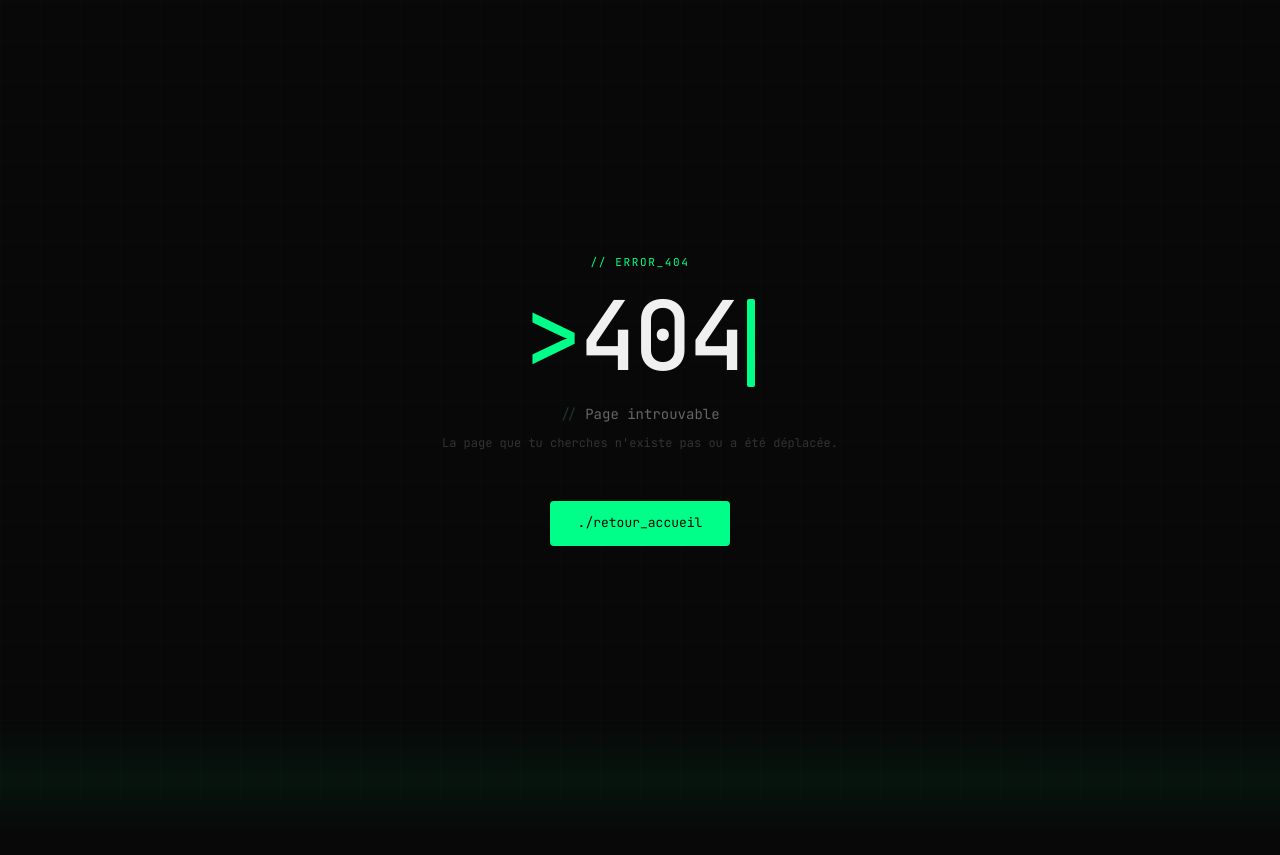
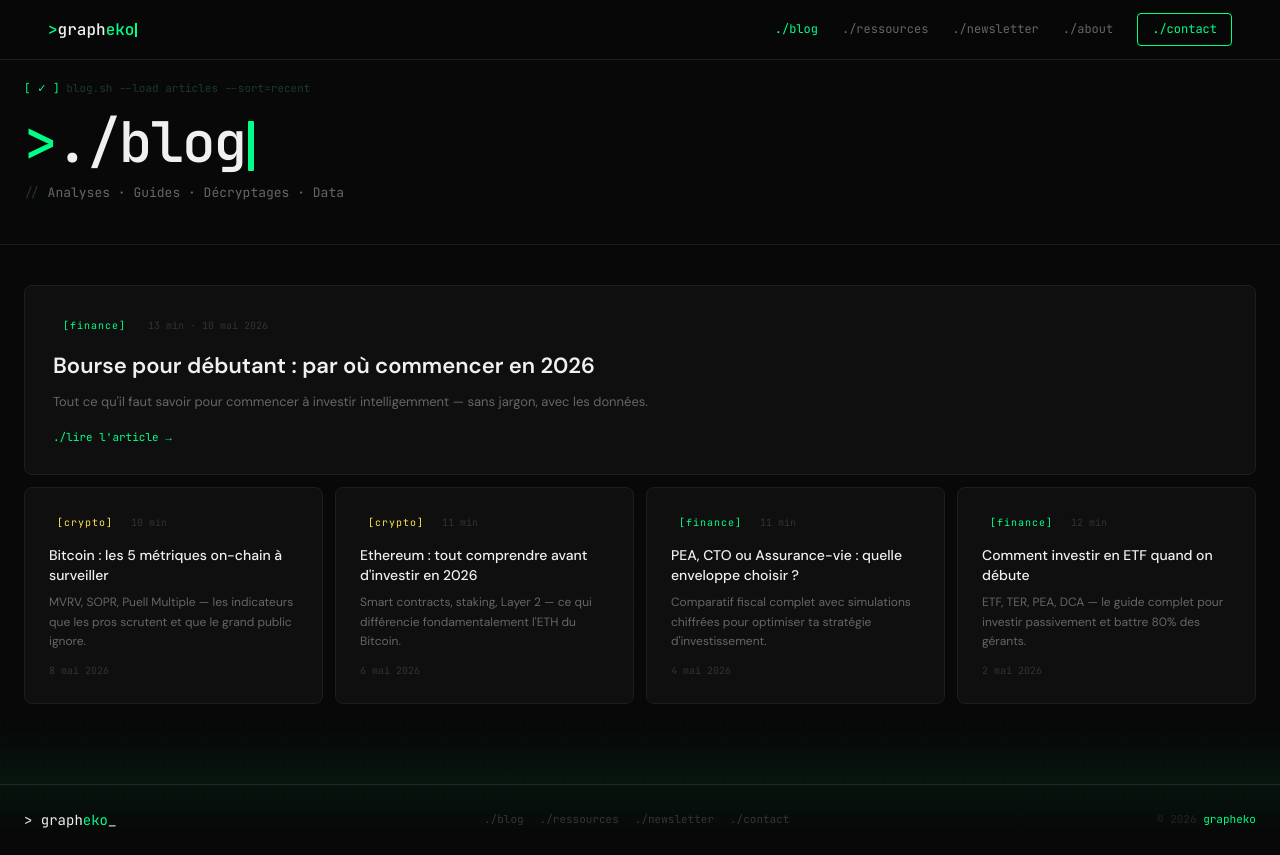
Before and after one commit to Grapheko/grapheko, a Next.js app: page /blog in a window 1280 px wide. Before the commit this address had no page. Before the commit the page ends 800 px from the top, so only its background shows below. Built offline with nearby package versions, Linux system fonts and the light colour scheme.

Commit message:
Create index.jsx

```diff
--- /dev/null
+++ b/pages/blog/index.jsx
@@ -0,0 +1,114 @@
+import Head from 'next/head'
+import Link from 'next/link'
+import { useEffect } from 'react'
+import { initScrollDepth, gEvent } from '../../lib/gtm'
+
+const ARTICLES = [
+  { slug: 'bourse-debutant-2026', title: 'Bourse pour débutant : par où commencer en 2026', cat: 'finance', time: '13 min', date: '10 mai 2026', excerpt: 'Tout ce qu\'il faut savoir pour commencer à investir intelligemment — sans jargon, avec les données.' },
+  { slug: 'bitcoin-metriques-onchain', title: 'Bitcoin : les 5 métriques on-chain à surveiller', cat: 'crypto', time: '10 min', date: '8 mai 2026', excerpt: 'MVRV, SOPR, Puell Multiple — les indicateurs que les pros scrutent et que le grand public ignore.' },
+  { slug: 'ethereum-2026', title: 'Ethereum : tout comprendre avant d\'investir en 2026', cat: 'crypto', time: '11 min', date: '6 mai 2026', excerpt: 'Smart contracts, staking, Layer 2 — ce qui différencie fondamentalement l\'ETH du Bitcoin.' },
+  { slug: 'pea-cto-assurance-vie', title: 'PEA, CTO ou Assurance-vie : quelle enveloppe choisir ?', cat: 'finance', time: '11 min', date: '4 mai 2026', excerpt: 'Comparatif fiscal complet avec simulations chiffrées pour optimiser ta stratégie d\'investissement.' },
+  { slug: 'etf-debutant', title: 'Comment investir en ETF quand on débute', cat: 'finance', time: '12 min', date: '2 mai 2026', excerpt: 'ETF, TER, PEA, DCA — le guide complet pour investir passivement et battre 80% des gérants.' },
+]
+
+const CAT = {
+  finance: { bg: '#001A0D', color: '#00FF88' },
+  crypto: { bg: '#1A1500', color: '#FFE44D' },
+  data: { bg: '#001020', color: '#00C2FF' },
+  alerte: { bg: '#1A0000', color: '#FF4D4D' },
+}
+
+export default function Blog() {
+  useEffect(() => {
+    const clean = initScrollDepth('blog')
+    return () => clean?.()
+  }, [])
+
+  return (
+    <>
+      <Head>
+        <title>Blog — Grapheko | Analyses finance & crypto</title>
+        <meta name="description" content="Analyses, guides et décryptages finance, crypto et investissement par Grapheko." />
+        <meta name="viewport" content="width=device-width, initial-scale=1" />
+        <link rel="canonical" href="https://grapheko.fr/blog" />
+      </Head>
+
+      {/* NAV */}
+      <nav style={{position:'fixed',top:0,left:0,right:0,zIndex:50,padding:'0 24px',height:'60px',display:'flex',alignItems:'center',justifyContent:'space-between',background:'rgba(8,8,8,.95)',backdropFilter:'blur(12px)',borderBottom:'0.5px solid var(--border)'}}>
+        <Link href="/" style={{fontFamily:'var(--mono)',fontSize:'16px',fontWeight:500,color:'var(--text-primary)',textDecoration:'none'}}>
+          <span style={{color:'var(--neon)'}}>{'>'}</span>graph<span style={{color:'var(--neon)'}}>eko</span>
+          <span style={{display:'inline-block',width:'2px',height:'14px',background:'var(--neon)',verticalAlign:'middle',marginLeft:'1px',animation:'blink 1s step-end infinite'}}/>
+        </Link>
+        <div className="desktop-nav" style={{display:'flex',alignItems:'center',gap:'24px'}}>
+          {[['./blog','/blog'],['./ressources','/ressources'],['./newsletter','/newsletter'],['./about','/about']].map(([l,h])=>(
+            <Link key={h} href={h} style={{fontFamily:'var(--mono)',fontSize:'12px',color:h==='/blog'?'var(--neon)':'var(--text-secondary)',textDecoration:'none'}}>{l}</Link>
+          ))}
+          <Link href="/contact" style={{fontFamily:'var(--mono)',fontSize:'12px',color:'var(--neon)',border:'0.5px solid var(--neon)',padding:'6px 14px',borderRadius:'4px',textDecoration:'none'}}>./contact</Link>
+        </div>
+      </nav>
+
+      {/* HEADER */}
+      <div style={{padding:'80px 24px 40px',borderBottom:'0.5px solid var(--border)',position:'relative',zIndex:1}}>
+        <div style={{fontFamily:'var(--mono)',fontSize:'11px',color:'#1A3A2A',marginBottom:'16px'}}>
+          <span style={{color:'var(--neon)'}}>[ ✓ ]</span> blog.sh --load articles --sort=recent
+        </div>
+        <h1 style={{fontFamily:'var(--mono)',fontSize:'clamp(28px,5vw,56px)',fontWeight:500,letterSpacing:'-2px',lineHeight:1,marginBottom:'12px'}}>
+          <span style={{color:'var(--neon)'}}>{'>'}</span>./blog
+          <span style={{display:'inline-block',width:'6px',height:'clamp(24px,4.5vw,50px)',background:'var(--neon)',verticalAlign:'middle',marginLeft:'3px',animation:'blink 1s step-end infinite',borderRadius:'1px'}}/>
+        </h1>
+        <p style={{fontFamily:'var(--mono)',fontSize:'13px',color:'var(--text-secondary)'}}>
+          <span style={{color:'#1A3A2A',marginRight:'8px'}}>//</span>Analyses · Guides · Décryptages · Data
+        </p>
+      </div>
+
+      {/* ARTICLES */}
+      <section style={{padding:'40px 24px 80px',position:'relative',zIndex:1}}>
+        {/* Featured */}
+        <Link href={`/blog/${ARTICLES[0].slug}`}
+          onClick={()=>gEvent('article_click',{article_title:ARTICLES[0].title,article_category:ARTICLES[0].cat})}
+          style={{background:'var(--surface)',border:'0.5px solid var(--border)',borderRadius:'8px',padding:'28px',textDecoration:'none',display:'block',marginBottom:'12px'}}>
+          <div style={{display:'flex',alignItems:'center',gap:'12px',marginBottom:'14px'}}>
+            <span style={{...CAT[ARTICLES[0].cat],fontFamily:'var(--mono)',fontSize:'10px',letterSpacing:'.1em',padding:'4px 10px',borderRadius:'3px'}}>[{ARTICLES[0].cat}]</span>
+            <span style={{fontFamily:'var(--mono)',fontSize:'10px',color:'#333'}}>{ARTICLES[0].time} · {ARTICLES[0].date}</span>
+          </div>
+          <h2 style={{fontSize:'clamp(16px,2.5vw,22px)',fontWeight:600,color:'var(--text-primary)',lineHeight:1.3,marginBottom:'10px'}}>{ARTICLES[0].title}</h2>
+          <p style={{fontSize:'13px',color:'var(--text-secondary)',lineHeight:1.7}}>{ARTICLES[0].excerpt}</p>
+          <div style={{fontFamily:'var(--mono)',fontSize:'11px',color:'var(--neon)',marginTop:'16px'}}>./lire l'article →</div>
+        </Link>
+
+        {/* Grid */}
+        <div style={{display:'grid',gridTemplateColumns:'repeat(auto-fit,minmax(280px,1fr))',gap:'12px'}}>
+          {ARTICLES.slice(1).map(a=>(
+            <Link key={a.slug} href={`/blog/${a.slug}`}
+              onClick={()=>gEvent('article_click',{article_title:a.title,article_category:a.cat})}
+              style={{background:'var(--surface)',border:'0.5px solid var(--border)',borderRadius:'8px',padding:'24px',textDecoration:'none',display:'flex',flexDirection:'column'}}>
+              <div style={{display:'flex',alignItems:'center',gap:'10px',marginBottom:'12px'}}>
+                <span style={{...CAT[a.cat],fontFamily:'var(--mono)',fontSize:'10px',letterSpacing:'.1em',padding:'3px 8px',borderRadius:'3px'}}>[{a.cat}]</span>
+                <span style={{fontFamily:'var(--mono)',fontSize:'10px',color:'#333'}}>{a.time}</span>
+              </div>
+              <div style={{fontSize:'14px',fontWeight:500,color:'var(--text-primary)',lineHeight:1.4,marginBottom:'8px',flex:1}}>{a.title}</div>
+              <div style={{fontSize:'12px',color:'var(--text-secondary)',lineHeight:1.6,marginBottom:'12px'}}>{a.excerpt}</div>
+              <div style={{fontFamily:'var(--mono)',fontSize:'10px',color:'#333'}}>{a.date}</div>
+            </Link>
+          ))}
+        </div>
+      </section>
+
+      {/* FOOTER MINI */}
+      <footer style={{borderTop:'0.5px solid var(--border)',padding:'24px',display:'flex',justifyContent:'space-between',alignItems:'center',flexWrap:'wrap',gap:'8px',position:'relative',zIndex:1}}>
+        <Link href="/" style={{fontFamily:'var(--mono)',fontSize:'14px',color:'var(--text-primary)',textDecoration:'none'}}>{'>'} graph<span style={{color:'var(--neon)'}}>eko</span>_</Link>
+        <div style={{display:'flex',gap:'16px',flexWrap:'wrap'}}>
+          {[['./blog','/blog'],['./ressources','/ressources'],['./newsletter','/newsletter'],['./contact','/contact']].map(([l,h])=>(
+            <Link key={h} href={h} style={{fontFamily:'var(--mono)',fontSize:'11px',color:'#333',textDecoration:'none'}}>{l}</Link>
+          ))}
+        </div>
+        <span style={{fontFamily:'var(--mono)',fontSize:'11px',color:'#222'}}>© 2026 <span style={{color:'var(--neon)'}}>grapheko</span></span>
+      </footer>
+
+      <style jsx global>{`
+        @media (max-width: 768px) { .desktop-nav { display: none !important; } }
+        @media (min-width: 768px) { nav { padding: 0 48px !important; } }
+      `}</style>
+    </>
+  )
+}
```
